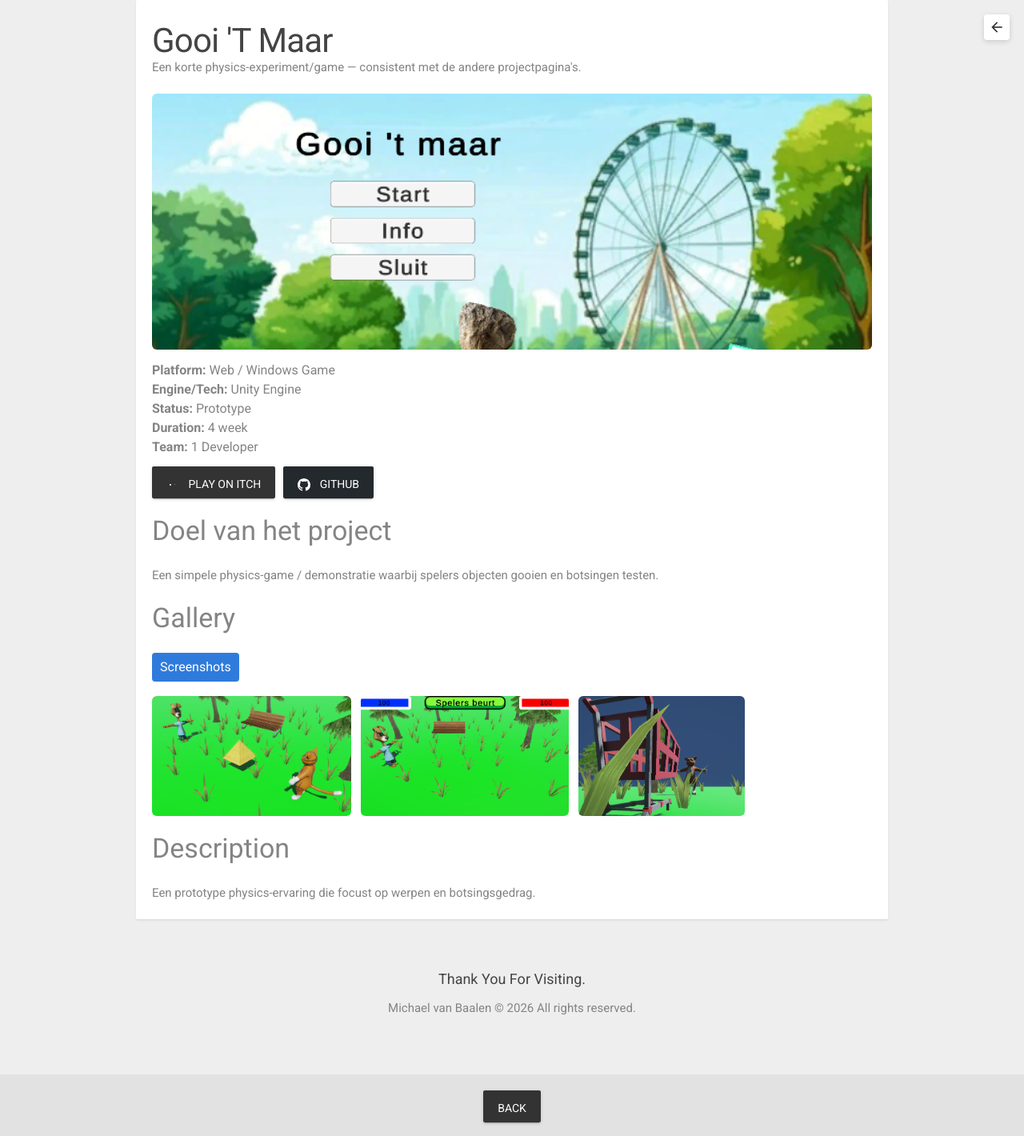
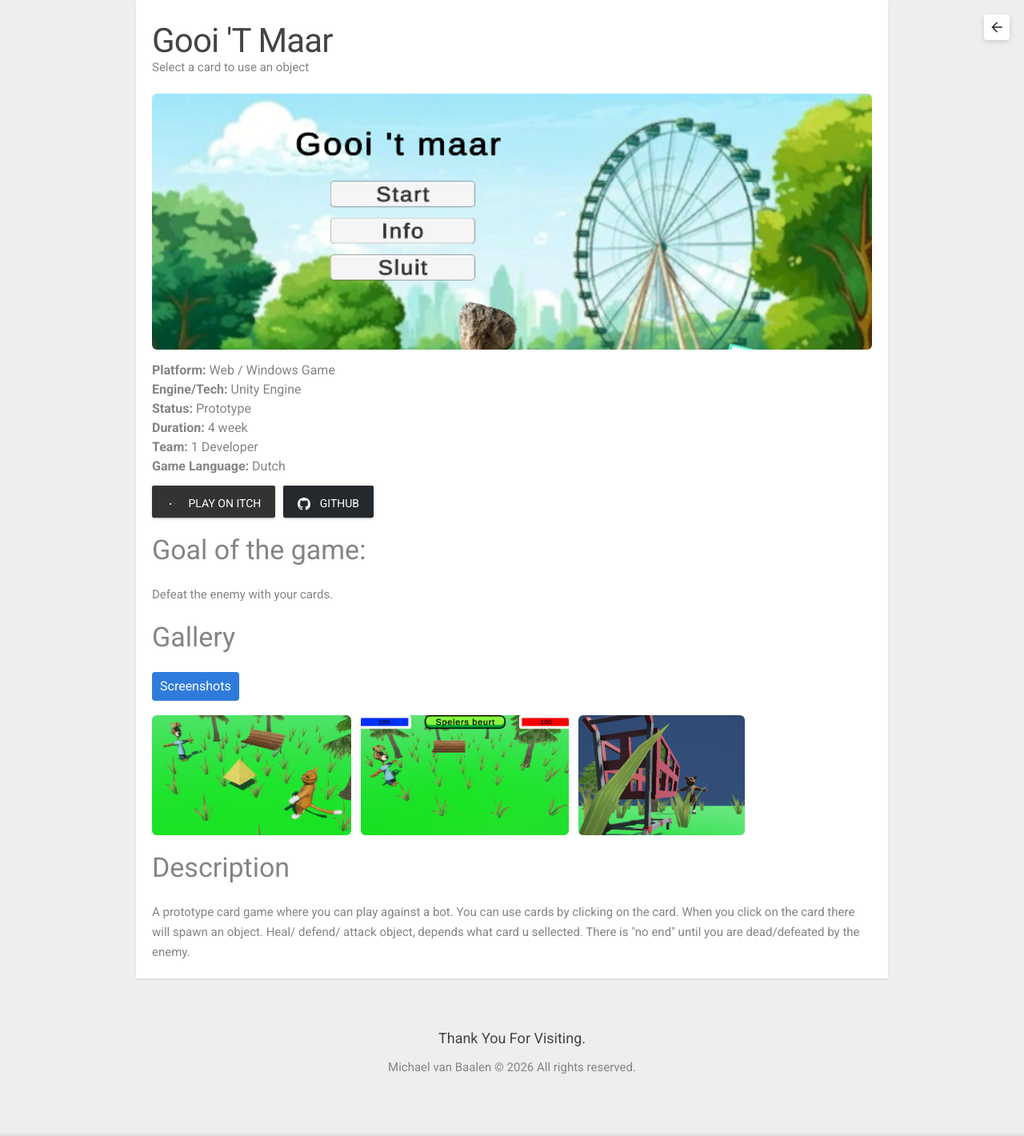
Before and after one commit to NyckdeVries21/nyckdevries21.github.io, a plain HTML site: page gooitmaar.html in a window 1280 px wide. Shown: the top 1420 px of the page at 80% size. Drawn offline with nearby package versions, Linux system fonts and the light colour scheme.

Commit message:
update: gooitmaar page

```diff
--- a/gooitmaar.html
+++ b/gooitmaar.html
@@ -41,7 +41,7 @@
                 <div class="col-lg-12">
                   <div class="mdl-card mdl-shadow--2dp pa-20">
                     <h1 class="mt-10">Gooi 't maar</h1>
-                    <p class="font-grey">Een korte physics-experiment/game — consistent met de andere projectpagina's.</p>
+                    <p class="font-grey">Select a card to use an object</p>
 
                     <div class="project-hero mt-20">
                       <a href="index.html" title="Back to overview">
@@ -54,7 +54,8 @@
                       <strong>Engine/Tech:</strong> Unity Engine<br>
                       <strong>Status:</strong> Prototype<br>
                       <strong>Duration:</strong> 4 week<br>
-                      <strong>Team:</strong> 1 Developer
+                      <strong>Team:</strong> 1 Developer<br>
+                      <strong>Game Language:</strong> Dutch<br>
                     </div>
 
                     <div style="margin-top:12px; display:flex; gap:10px; align-items:center;">
@@ -68,8 +69,8 @@
                       </a>
                     </div>
 
-                    <h3 class="mt-20">Doel van het project</h3>
-                    <p>Een simpele physics-game / demonstratie waarbij spelers objecten gooien en botsingen testen.</p>
+                    <h3 class="mt-20">Goal of the game:</h3>
+                    <p>Defeat the enemy with your cards.</p>
 
                     <h3 class="mt-20">Gallery</h3>
                     <div class="tabs" role="tablist">
@@ -84,7 +85,8 @@
                     <!-- demo removed per request -->
 
                     <h3 class="mt-20">Description</h3>
-                    <p>Een prototype physics-ervaring die focust op werpen en botsingsgedrag.</p>
+                    <p>A prototype card game where you can play against a bot. You can use cards by clicking on the card. When you click on the card there will spawn an object. Heal/ defend/ attack object, depends what card u sellected.
+                    There is "no end" until you are dead/defeated by the enemy.</p>
                   </div>
                 </div>
               </div>
--- a/repos.json
+++ b/repos.json
@@ -29,7 +29,7 @@
   {
     "name": "Gooi 't Maar",
     "url": "gooitmaar.html",
-    "description": "Select a card to use an object.",
+    "description": "Select a card to use an object - Dutch Game.",
     "banner": "img/gooitmaargame.png",
     "color": "#FF9800",
     "lang": "C# - Unity",
```
